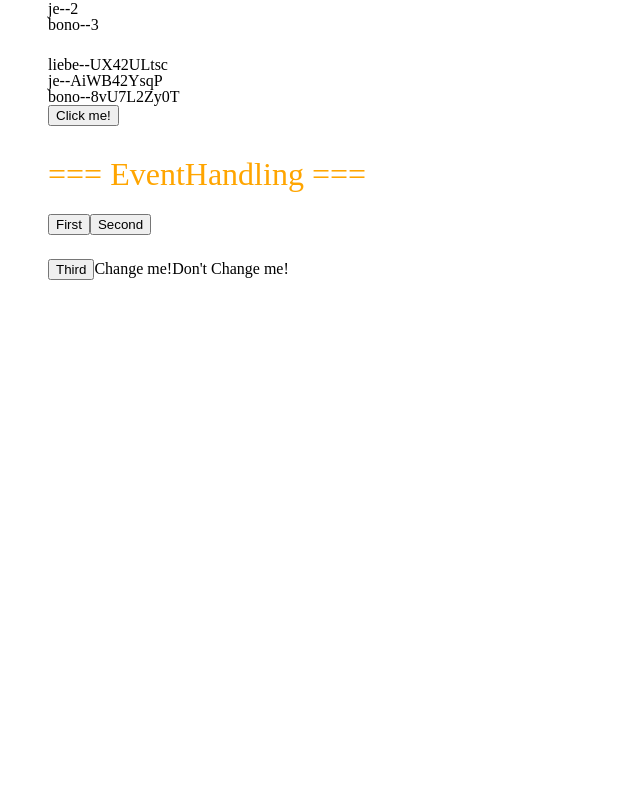
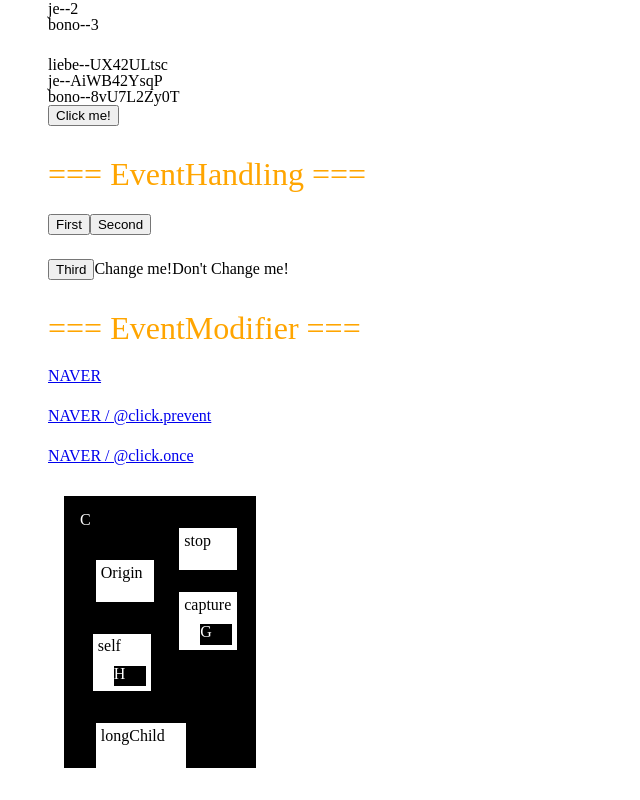
Before and after one commit to Je-chan/vue-study, a Vue app in the folder practice/: page / in a window 1280 px wide. Shown: the part 1529-2329 px from the top of the page, without its empty margins (0-640 px from the left). Before the commit the page ends 1841 px from the top, so only its background shows below. Built offline with nearby package versions, Linux system fonts and the light colour scheme.

Commit message:
CREATE : EventModifier.md & e.g

```diff
--- a/practice/src/App.vue
+++ b/practice/src/App.vue
@@ -8,6 +8,7 @@
     <IfRendering />
     <ListRendering />
     <EventListener />
+    <EventModifier />
   </div>
 </template>
 
@@ -20,6 +21,7 @@ import Binding from './components/Binding'
 import IfRendering from './components/IfRendering'
 import ListRendering from './components/ListRendering'
 import EventListener from './components/EventListener'
+import EventModifier from './components/EventModifier'
 
 export default {
   components: {
@@ -30,7 +32,8 @@ export default {
     Binding,
     IfRendering,
     ListRendering,
-    EventListener
+    EventListener,
+    EventModifier
   }
 }
 </script>
--- /dev/null
+++ b/practice/src/components/EventModifier.vue
@@ -0,0 +1,180 @@
+<template>
+  <div>
+    <p>=== EventModifier ===</p>
+    <section>
+      <a
+        href="https://naver.com"
+        target='_blank'
+        @click='handler'>
+        NAVER
+      </a>
+    </section>
+    <section>
+      <!-- .prevent 수식어를 써도 위와 똑같은 결과를 가져온다 -->
+      <a
+        href="https://naver.com"
+        target='_blank'
+        @click.prevent='handlerA'>
+        NAVER / @click.prevent
+      </a>
+    </section>
+    <section>
+      <!-- .once 는 단 한 번만 실행하고 그 다음에 또 이벤트가 실행되더라도 핸들러라는 메소드는 실행되지 않는다 -->
+      <a
+        href="https://naver.com"
+        target='_blank'
+        @click.once='handlerB'>
+        NAVER / @click.once
+      </a>
+    </section>
+    <section>
+      <!-- 기존에 D 박스를 누르면 C 박스의 이벤트도 눌리지만 .stop 을 이용해 방지할 수 있다 -->
+      <div
+        class='parent'
+        @click='handlerC'
+        @wheel='handlerX'>
+        C
+        <div
+          class='child'
+          @click='handlerD'>
+          Origin
+        </div>
+        <div
+          class='child stop'
+          @click.stop='handlerE'>
+          stop
+        </div>
+        <div
+          class='child capture'
+          @click.capture='handlerF'>
+          capture
+          <div
+            @click='handlerG'>
+            G
+          </div>
+        </div>
+        <div
+          class='child self'
+          @click.self.stop='handlerH'>
+          self
+          <div>
+            H
+          </div>
+        </div>
+        <div
+          class='longChild'>
+          longChild
+        </div>
+      </div>
+    </section>
+  </div>
+</template>
+
+<script>
+export default {
+  name: 'EventModifier',
+
+  methods: {
+    handler(e) {
+      // preventDefault 는 기본 동작을 방지하는 것을 의미한다
+      // a 태그를 눌렀을 때 다음 페이지로 넘어가는 것은 기본 동작이지 우리가 직접 구현한 것은 아님
+      // Default 로 존재하는 동작을 prevent 하는 의미한다.
+      e.preventDefault();
+      console.log('눌렸다')
+    },
+    handlerA() {
+      console.log('A 눌렸다')
+    },
+    handlerB() {
+      console.log('B 눌렸다')
+    },
+    handlerC() {
+      console.log('C 눌렸다')
+    },
+    handlerD() {
+      console.log('origin')
+    },
+    handlerE() {
+      console.log('stop')
+    },
+    handlerF(e) {
+      console.log('capture')
+      console.log(e.target)
+      console.log(e.currentTarget)
+    },
+    handlerG() {
+      console.log('G 눌렸다')
+    },
+    handlerH(e) {
+      console.log('self')
+      console.log(e.target)
+      console.log(e.currentTarget)
+    },
+    handlerX() {
+      // 밑의 주석을 풀면 렉이 걸릴 수 있으므로 주석처리
+      // for(let i = 0 ; i < 10000 ; i++) {
+      //   console.log('1')
+      // }
+    }
+  }
+
+}
+</script>
+
+<style scoped lang='scss'>
+  .parent {
+    position: relative;
+    width: 10rem;
+    height: 15rem;
+    color: #fff;
+    background-color: #000;
+    padding: 1rem;
+    overflow: auto;
+    .child {
+      width: 3rem;
+      height: 2rem;
+      color: #000;
+      padding: .3rem;
+      background-color: #fff;
+    }
+    .stop {
+      position: absolute;
+      top: 0;
+      right: 3px;
+    }
+    .capture {
+      position: absolute;
+      top: 4rem;
+      height: 3rem;
+      right: 3px;
+      div {
+        position: absolute;
+        top: 0;
+        background-color: #000;
+        color: #fff;
+        width: 2rem;
+        height: 1.3rem;
+      }
+    }
+    .self {
+      position: relative;
+      height: 3rem;
+      right: 3px;
+      div {
+        position: absolute;
+        top: 0;
+        background-color: #000;
+        color: #fff;
+        width: 2rem;
+        height: 1.3rem;
+      }
+    }
+    .longChild {
+      width: 5rem;
+      height: 15rem;
+      color: #000;
+      padding: .3rem;
+      background-color: #fff;
+    }
+  }
+</style>
```
Also changed, not shown: 1 other file (tests, documents, lock files or other folders).
